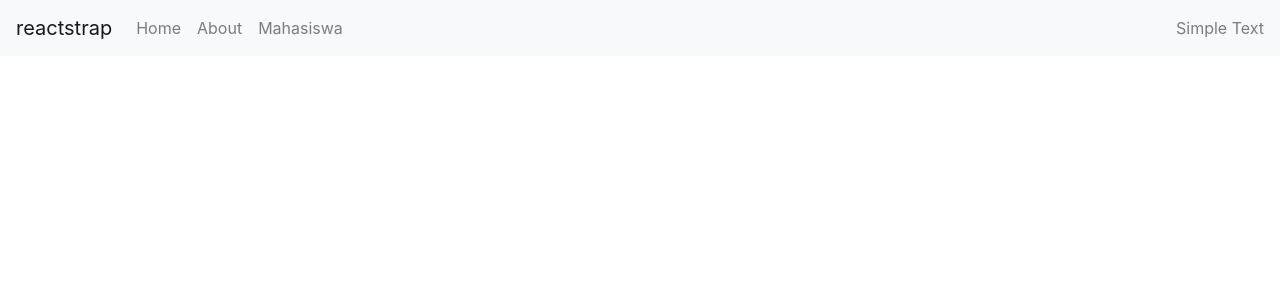
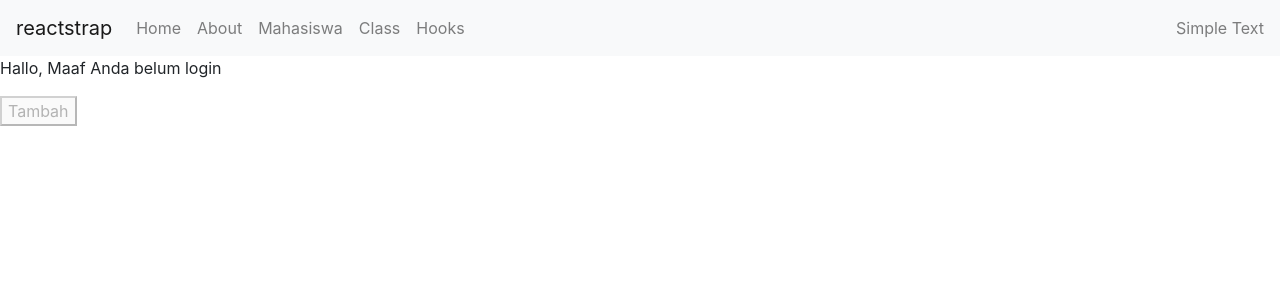
Before and after one commit to AxelHaryanto06/reactjs, a React (Create React App) app: page /hooks in a window 1280 px wide. Shown: the top 300 px of the page. Built offline with nearby package versions, Linux system fonts and the light colour scheme.

Commit message:
React Hooks useState

```diff
--- a/src/App.js
+++ b/src/App.js
@@ -11,6 +11,8 @@
 import ListComp from './Component/Class/ListComp';
 import TambahComp from './Component/Class/TambahComp';
 import EditComp from './Component/Class/EditComp';
+import KelasComp from './Component/Hooks/Class/KelasComp';
+import HooksComp from './Component/Hooks/Functional/HooksComp';
 //import './App.css';
 
 //import Beranda from './Component/Class/Beranda';
@@ -25,6 +27,8 @@
         <Route exact path="/mahasiswa" component={ListComp} />
         <Route exact path="/mahasiswa/tambah" component={TambahComp} />
         <Route exact path="/mahasiswa/edit" component={EditComp} />
+        <Route exact path="/kelas" component={KelasComp} />
+        <Route exact path="/hooks" component={HooksComp} />
 
         {/* <Route exact path="/detail/:id" component={DetailComp} /> */}
       </Switch>
--- a/src/Component/Fungsional/NavbarComp.jsx
+++ b/src/Component/Fungsional/NavbarComp.jsx
@@ -35,6 +35,12 @@
                         <NavItem>
                             <NavLink href="/mahasiswa">Mahasiswa</NavLink>
                         </NavItem>
+                        <NavItem>
+                            <NavLink href="/kelas">Class</NavLink>
+                        </NavItem>
+                        <NavItem>
+                            <NavLink href="/hooks">Hooks</NavLink>
+                        </NavItem>
                     </Nav>
                     <NavbarText>Simple Text</NavbarText>
                 </Collapse>
--- /dev/null
+++ b/src/Component/Hooks/Class/KelasComp.jsx
@@ -0,0 +1,28 @@
+import React, { Component } from 'react'
+
+class KelasComp extends Component {
+    constructor(props){
+        super(props)
+
+        this.state = {
+            jumlah: 0
+        }
+    }
+
+    tambahProduk = () => {
+        this.setState({
+            jumlah: this.state.jumlah + 1
+        })
+    }
+
+    render() {
+        return (
+            <div>
+                <h1>{this.state.jumlah}</h1>
+                <button onClick={this.tambahProduk}>Tambah Produk</button>
+            </div>
+        )
+    }
+}
+
+export default KelasComp
--- /dev/null
+++ b/src/Component/Hooks/Functional/HooksComp.jsx
@@ -0,0 +1,29 @@
+import React, {useState} from 'react'
+import TampilComp from './TampilComp';
+
+const HooksComp = () => {
+    const [jumlah, tambahJumlah] = useState(0)
+
+    //login
+    const[dataLogin, setDataLogin] = useState({username:'axel', token: '123', isLogin: false})
+
+    //cek login / belum
+    let tampil;
+
+    if(dataLogin.isLogin){
+        tampil = <TampilComp
+        username = {dataLogin.username}
+        fungsi = {tambahJumlah.bind(this)}
+        jumlah = {jumlah}/>
+    } else {
+        tampil = <TampilComp username="Maaf Anda belum login" disabled= {true}/>
+    }
+
+    return (
+        <div>
+            {tampil}
+        </div>
+    )
+}
+
+export default HooksComp
--- /dev/null
+++ b/src/Component/Hooks/Functional/TampilComp.jsx
@@ -0,0 +1,13 @@
+import React from 'react'
+
+function TampilComp(props) {
+    return (
+        <div>
+            <p>Hallo, {props.username}</p>
+            <h1>{props.jumlah}</h1>
+            <button onClick={()=>props.fungsi(props.jumlah+1)} disabled={props.disabled}>Tambah</button>
+        </div>
+    )
+}
+
+export default TampilComp
```
